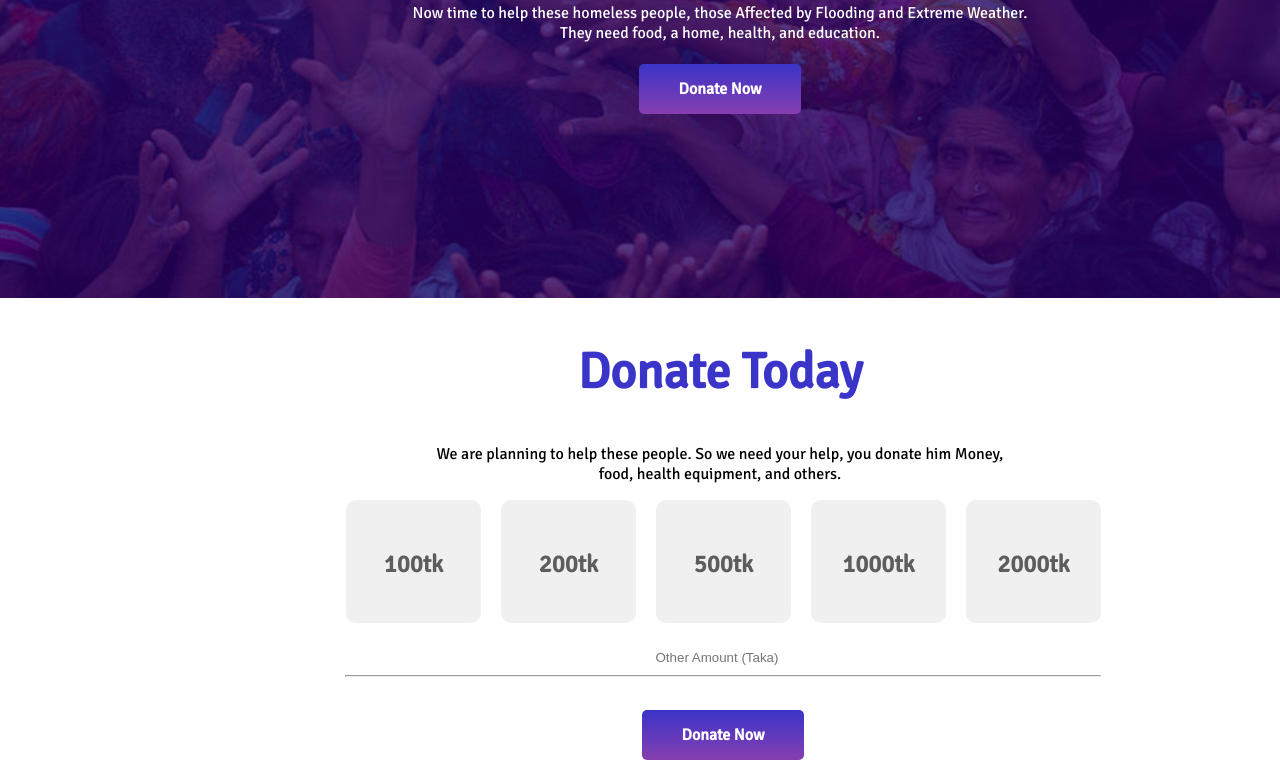
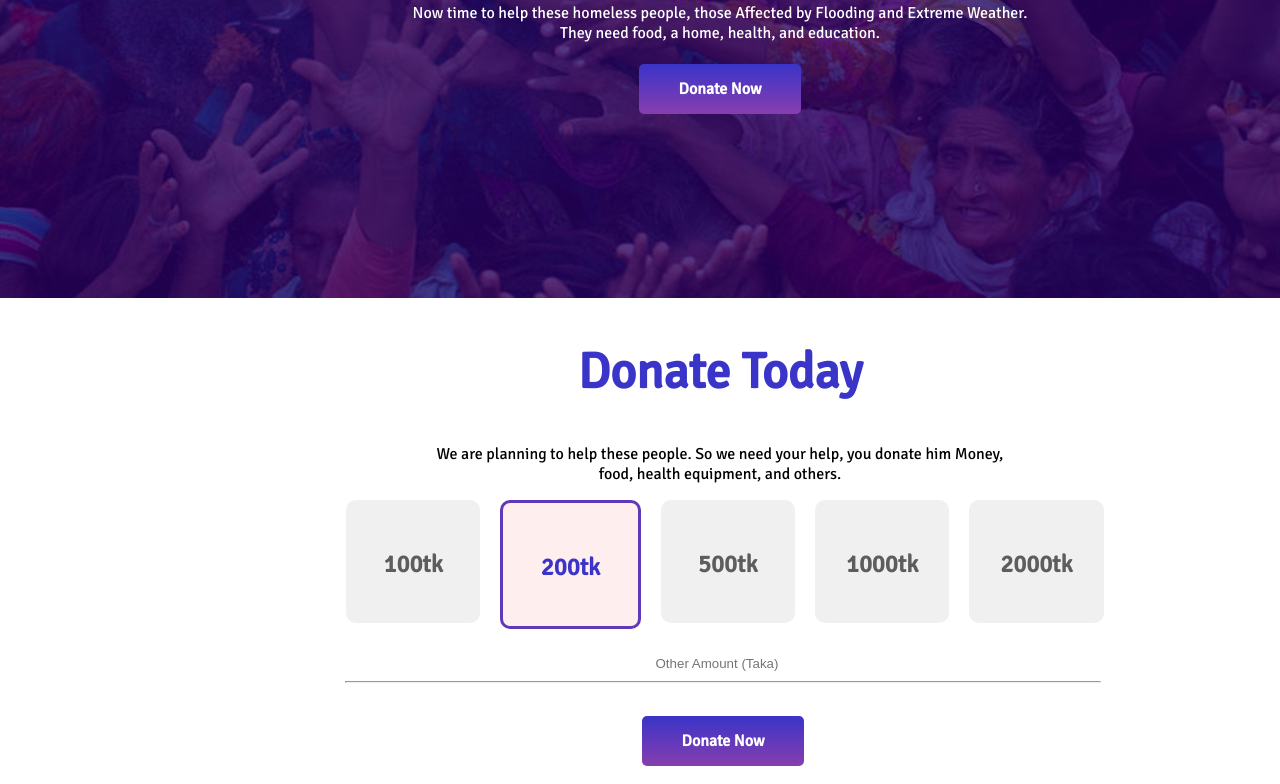
Before and after one commit to mahbub1626/donate, a plain HTML site: page index.html in a window 1280 px wide. Shown: the part 371-1155 px from the top of the page. Drawn offline with Linux system fonts and the light colour scheme.

Commit message:
border added

```diff
--- a/index.html
+++ b/index.html
@@ -38,7 +38,7 @@
             <div class="box">
                 <h2>100tk</h2>
             </div>
-            <div class="box">
+            <div id="box-200tk" class="box">
                 <h2>200tk</h2>
             </div>
             <div class="box">
--- a/style.css
+++ b/style.css
@@ -64,6 +64,16 @@ a {
     color: rgb(0, 0, 0);
     text-align: center;
 
+}
+
+#box-200tk {
+    background-color: #FFEEEE;
+    border: 3px solid #6039BB;
+
+}
+
+#box-200tk h2 {
+    color: #3A34C8;
 }
 
 .box {
```
